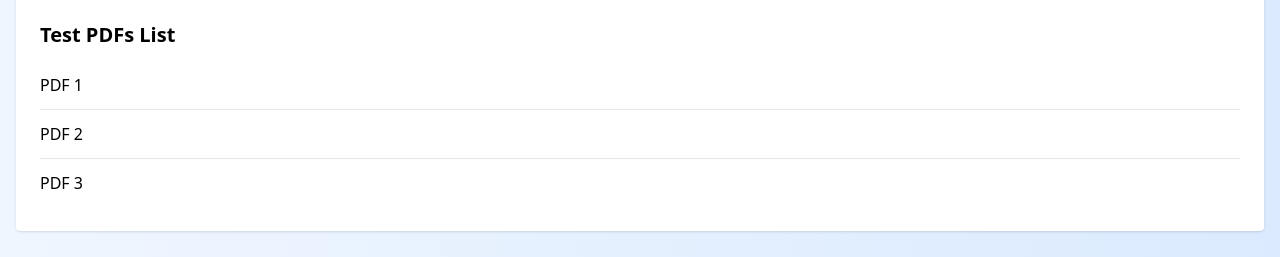
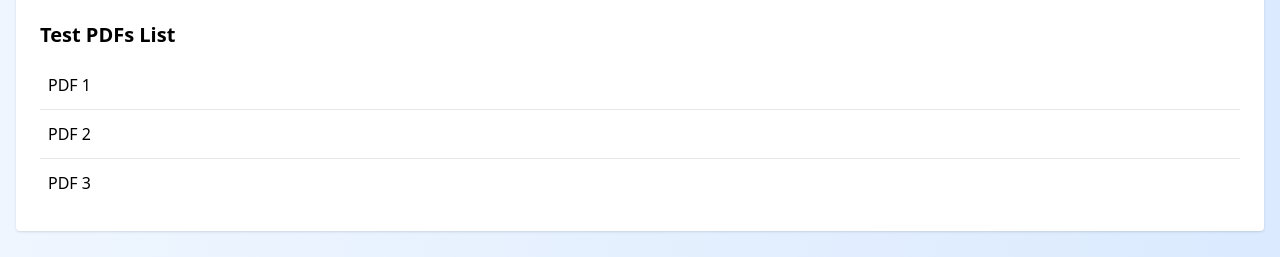
Before and after one commit to salgado582/gov_regulation_agents, a Vue app in the folder front_end/: page /login in a window 1280 px wide. Both pictures are taken after typing "Sample", "Sample123" into the empty fields and a click on the button "Login". Shown: the part 159-416 px from the top of the page. Built offline with nearby package versions, Linux system fonts and the light colour scheme.

Commit message:
Small improvement in UI

```diff
--- a/front_end/package.json
+++ b/front_end/package.json
@@ -17,6 +17,7 @@
   },
   "devDependencies": {
     "@vitejs/plugin-vue": "^5.2.1",
+    "lightningcss": "^1.29.1",
     "vite": "^6.2.0"
   }
 }
--- a/front_end/src/views/Dashboard.vue
+++ b/front_end/src/views/Dashboard.vue
@@ -6,7 +6,7 @@
       <li
         v-for="(pdf, index) in testPDFs"
         :key="index"
-        class="py-3 hover:bg-blue-50 transition-colors"
+        class="py-3 px-2 hover:bg-blue-50 transition-colors"
       >
         {{ pdf }}
       </li>
--- a/front_end/src/views/DocumentAuditing.vue
+++ b/front_end/src/views/DocumentAuditing.vue
@@ -11,7 +11,7 @@
             :key="index"
             @click="selectDocument(doc)"
             :class="[
-              'py-3 cursor-pointer transition-colors',
+              'py-3 px-2 cursor-pointer transition-colors',
               selectedDocument === doc
                 ? 'bg-blue-100 font-semibold'
                 : 'hover:bg-blue-50',
```
Also changed, not shown: 2 other files (tests, documents, lock files or other folders).
